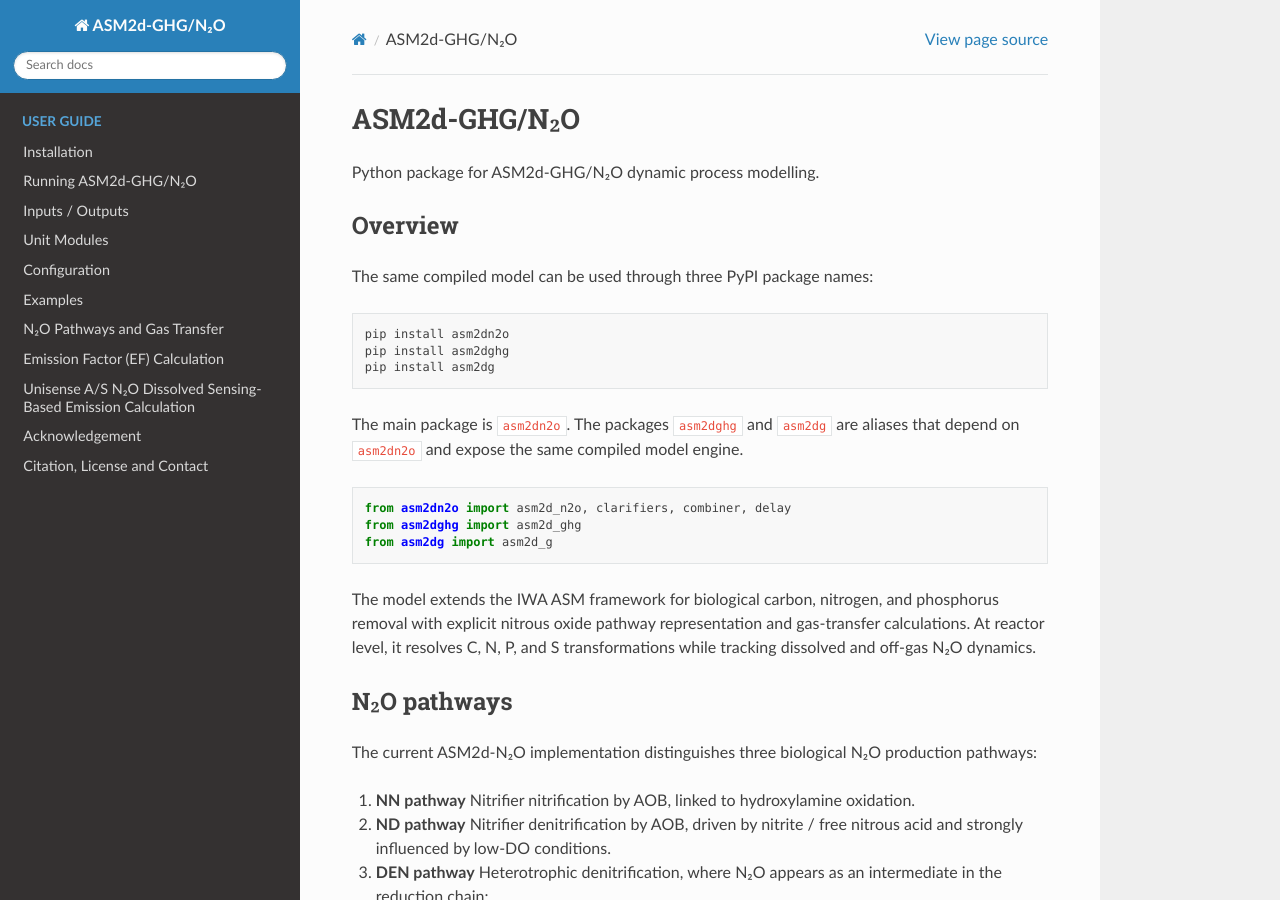
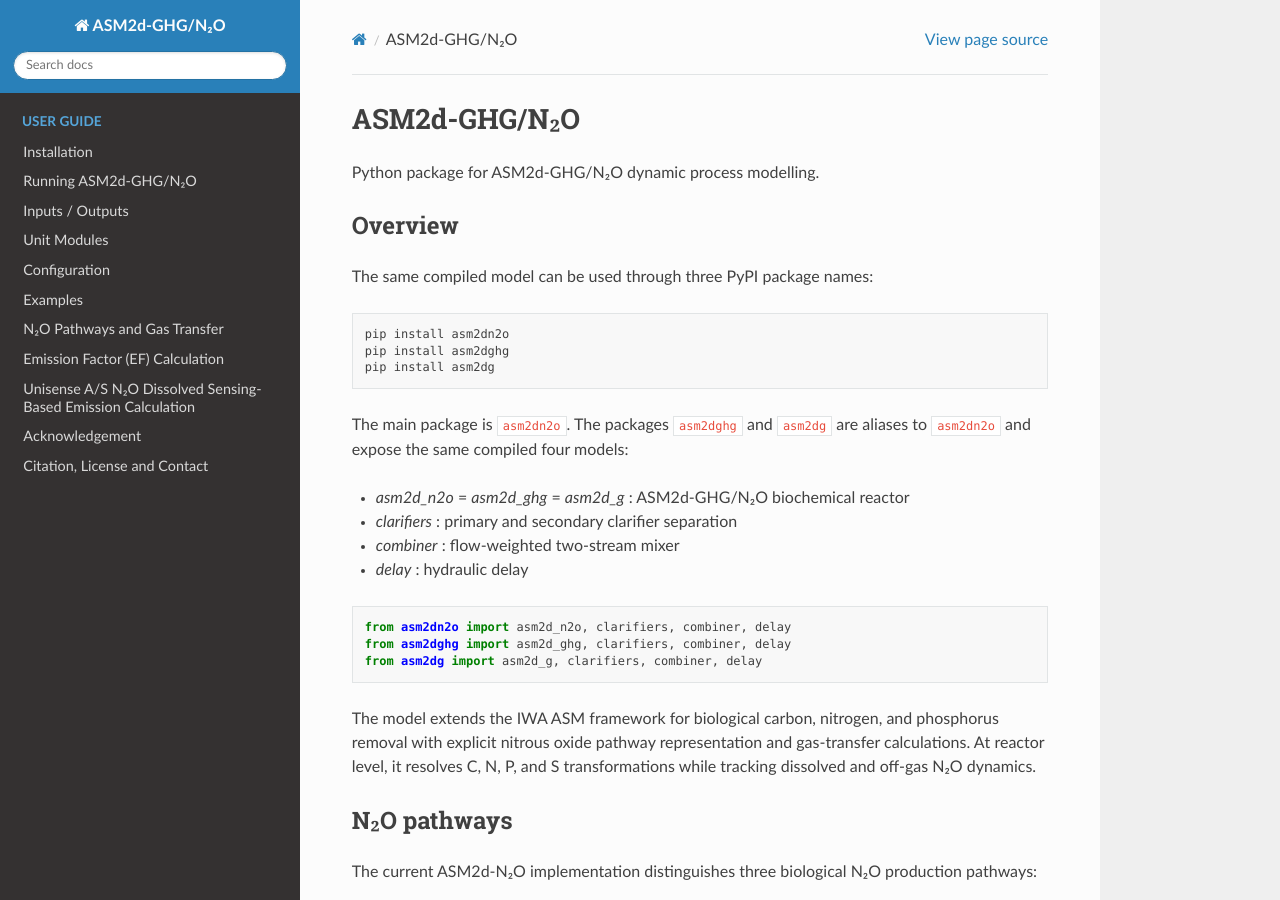
Before and after one commit to tabunama/asm2dn2o, a Sphinx documentation site: the page built from docs/source/index.rst, in a window 1280 px wide and 900 px high. Built offline with Sphinx 7.4.7 and the Read the Docs theme 3.1.0, drawn with Linux system fonts in a browser that asks for light colours.

Commit message:
Update docs

```diff
--- a/docs/source/index.rst
+++ b/docs/source/index.rst
@@ -15,13 +15,18 @@ The same compiled model can be used through three PyPI package names:
    pip install asm2dg
 
 The main package is ``asm2dn2o``. The packages ``asm2dghg`` and ``asm2dg`` are
-aliases that depend on ``asm2dn2o`` and expose the same compiled model engine.
+aliases to ``asm2dn2o`` and expose the same compiled four models:
+
+- `asm2d_n2o` = `asm2d_ghg` = `asm2d_g` : ASM2d-GHG/N₂O biochemical reactor
+- `clarifiers` : primary and secondary clarifier separation
+- `combiner` : flow-weighted two-stream mixer
+- `delay` : hydraulic delay
 
 .. code-block:: python
 
    from asm2dn2o import asm2d_n2o, clarifiers, combiner, delay
-   from asm2dghg import asm2d_ghg
-   from asm2dg import asm2d_g
+   from asm2dghg import asm2d_ghg, clarifiers, combiner, delay
+   from asm2dg import asm2d_g, clarifiers, combiner, delay
 
 The model extends the IWA ASM framework for biological carbon, nitrogen, and
 phosphorus removal with explicit nitrous oxide pathway representation and
```
